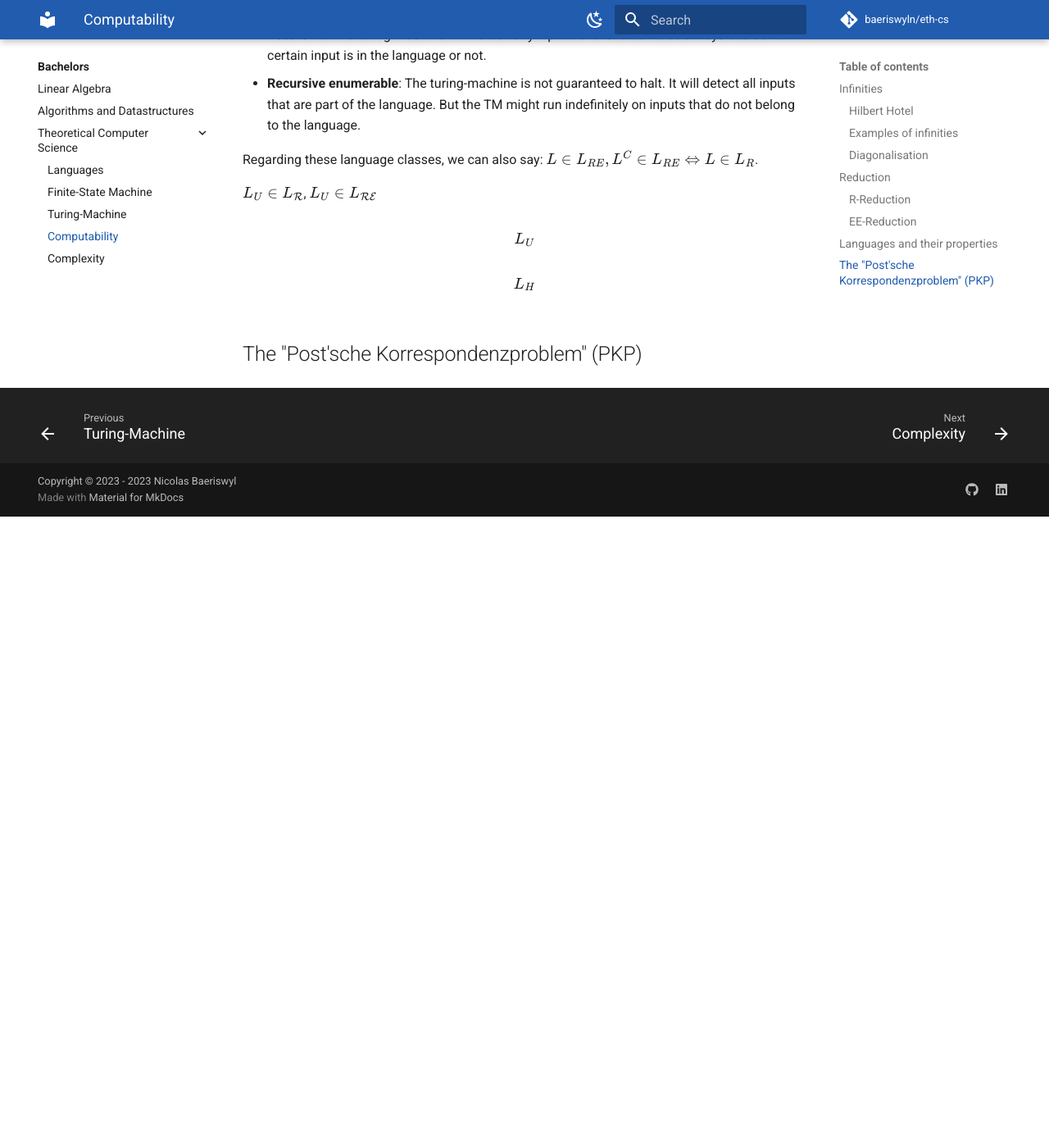
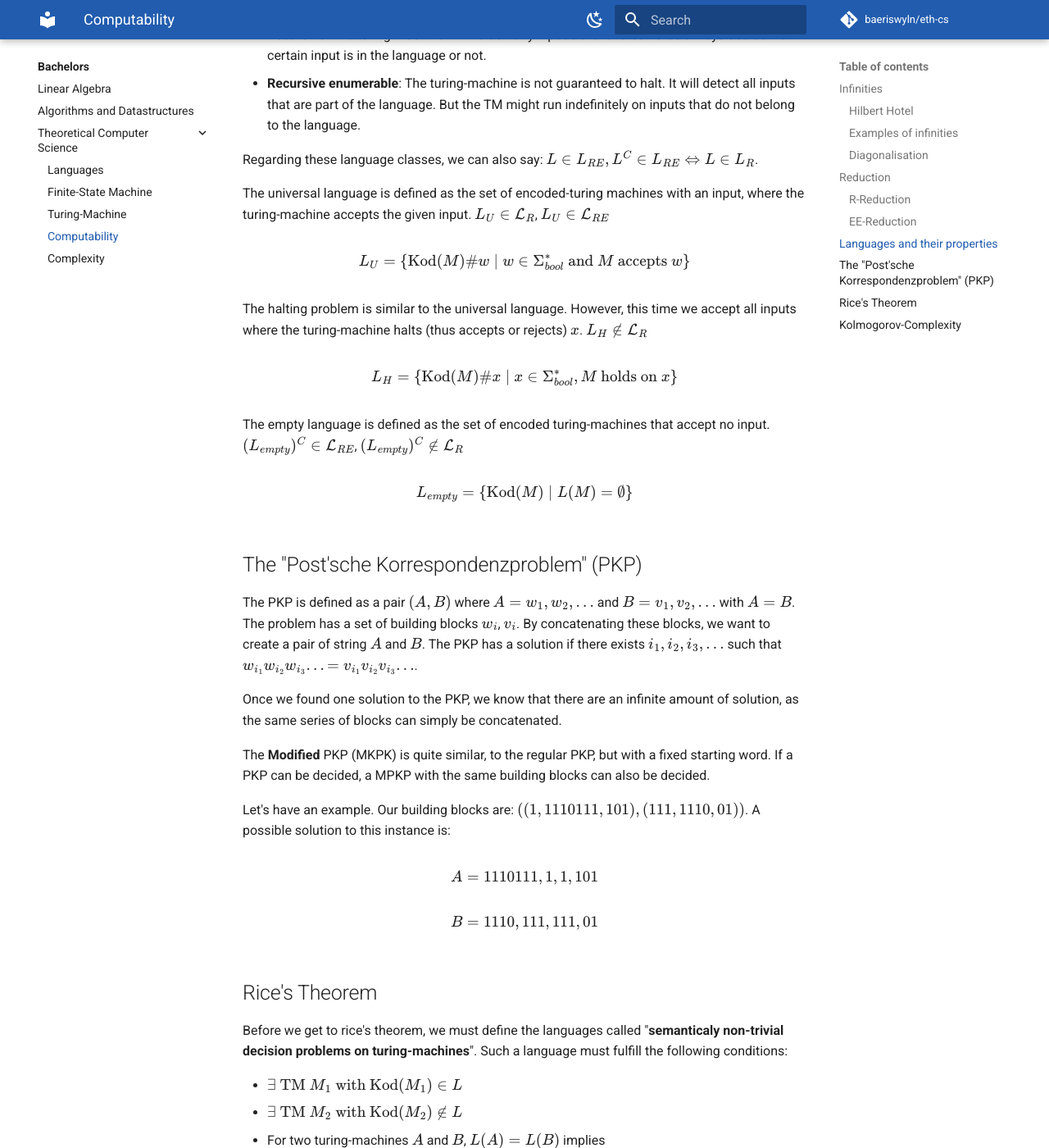
Before and after one commit to baeriswyln/eth-cs, an MkDocs documentation site: the page built from docs/bachelors/tcs/computability.md, in a window 1280 px wide and 1400 px high, scrolled down 3542 px. Shown: the whole window at 82% size. Built offline with MkDocs 1.6.1 and Material for MkDocs 9.7.7, drawn with Linux system fonts in a browser that asks for light colours; comment, search, counter and statistics services are not loaded; before the commit the page ends 4172 px from its top, so only the background shows below that; some of the changed text lies outside the part shown.

Commit message:
:memo: tcs

```diff
--- a/docs/bachelors/tcs/computability.md
+++ b/docs/bachelors/tcs/computability.md
@@ -6,7 +6,7 @@ algorithmically solvable and non-solvable problems.
 ## Infinities
 
 At first, we must realize that there are different types of infinity. For example, there are more languages than
-there are turing-machines: $|KodTM| < |Pot(\Sigma^*)|. We know however, that an infinite amount of TMs and an infinite
+there are turing-machines: $|KodTM| < |Pot(\Sigma^*)|$. We know however, that an infinite amount of TMs and an infinite
 amount of words in the power product exist. Let's start with the following definition. We have the sets $A$ and $B$.
 
 - $|A| \leq |B|$, if an injective function $f: A \to B$ exists.
@@ -22,7 +22,7 @@ A set is defined as **countable** if $|A|$ is finite, or if $|A| = |\mathbb{N}|$
 ### Hilbert Hotel
 
 The hilbert hotel is an intuition to compare finite sets. We assume an infinite hotel where the rooms are enumerated
-as $1,2,...$. Now, a new guest arrives and we want to find a room for this guest. We tell all the current guests that
+as $1,2,...$. Now, a new guest arrives, and we want to find a room for this guest. We tell all the current guests that
 they should move into the room next to theirs ($i \to i+1$). Room 1 gets empty, and the new guest can move into this
 room.
 
@@ -31,7 +31,7 @@ the room number of their current room ($i \to 2i$).
 
 ### Examples of infinities
 
-We have seen  that $\mathbb{N}$ is countable. We can also show that $(\mathbb{N} - \{0\}) \times (\mathbb{N} - \{0\})$
+We have seen that $\mathbb{N}$ is countable. We can also show that $(\mathbb{N} - \{0\}) \times (\mathbb{N} - \{0\})$
 is countable as well. We do this by setting up a matrix where the rows and the columns contain the two sets that are
 multiplied. We then define a canonical order according to the red arrows. With this order, we can enumerate all values
 present in said set.
@@ -116,14 +116,60 @@ respective language.
 
 Regarding these language classes, we can also say: $L \in L_{RE}, L^C \in L_{RE} \Leftrightarrow L \in L_R$.
 
-$L_U \in L_{\mathcal{R}}$, $L_U \in L_{\mathcal{RE}}$
+The universal language is defined as the set of encoded-turing machines with an input, where the turing-machine accepts
+the given input. $L_U \in \mathcal{L}_{R}$, $L_U \in \mathcal{L}_{RE}$
 
 $$
-L_U
+L_U = \{\text{Kod}(M)\#w \mid w \in \Sigma_{bool}^* \text{ and } M \text{ accepts } w\}
+$$
+
+The halting problem is similar to the universal language. However, this time we accept all inputs where the
+turing-machine halts (thus accepts or rejects) $x$. $L_H \notin \mathcal{L}_R$
+
+$$
+L_H = \{\text{Kod}(M)\#x \mid x \in \Sigma_{bool}^*, M \text{ holds on } x\}
+$$
+
+The empty language is defined as the set of encoded turing-machines that accept no input.
+$(L_{empty})^C \in \mathcal{L}_{RE}$, $(L_{empty})^C \notin \mathcal{L}_R$
+
+$$
+L_{empty} = \{\text{Kod}(M) \mid L(M) = \emptyset\}
+$$
+
+## The "Post'sche Korrespondenzproblem" (PKP)
+
+The PKP is defined as a pair $(A,B)$ where $A=w_1,w_2,...$ and $B=v_1,v_2,...$ with $A=B$. The problem has a set of
+building blocks $w_i$, $v_i$. By concatenating these blocks, we want to create a pair of string $A$ and $B$. The PKP
+has a solution if there exists $i_1,i_2,i_3,...$ such that $w_{i_1}w_{i_2}w_{i_3}... = v_{i_1}v_{i_2}v_{i_3}...$.
+
+Once we found one solution to the PKP, we know that there are an infinite amount of solution, as the same series of
+blocks can simply be concatenated.
+
+The **Modified** PKP (MKPK) is quite similar, to the regular PKP, but with a fixed starting word. If a PKP can be
+decided, a MPKP with the same building blocks can also be decided.
+
+Let's have an example. Our building blocks are: $((1,1110111,101),(111,1110,01))$. A possible solution to this
+instance is:
+
+$$
+A=1110111,1,1,101
 $$
 
 $$
-L_H
+B=1110,111,111,01
 $$
 
-## The "Post'sche Korrespondenzproblem" (PKP)
+## Rice's Theorem
+
+Before we get to rice's theorem, we must define the languages called "**semanticaly non-trivial decision problems on
+turing-machines**". Such a language must fulfill the following conditions:
+
+- $\exists \text{ TM } M_1 \text{ with Kod}(M_1) \in L$
+- $\exists \text{ TM } M_2 \text{ with Kod}(M_2) \notin L$
+- For two turing-machines $A$ and $B$, $L(A)=L(B)$ implies $\text{KodTM}(A) \in L \Leftrightarrow \text{KodTM}(B) \in L$
+
+The first two conditions make sure that the language $L$ is non-trivial (it does not contain all TMs, but is not empty
+either).
+
+## Kolmogorov-Complexity
```
